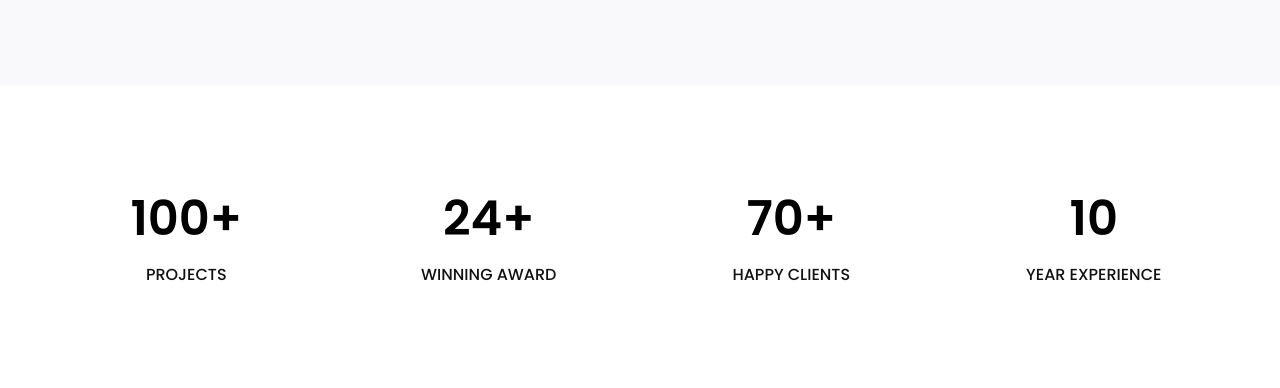
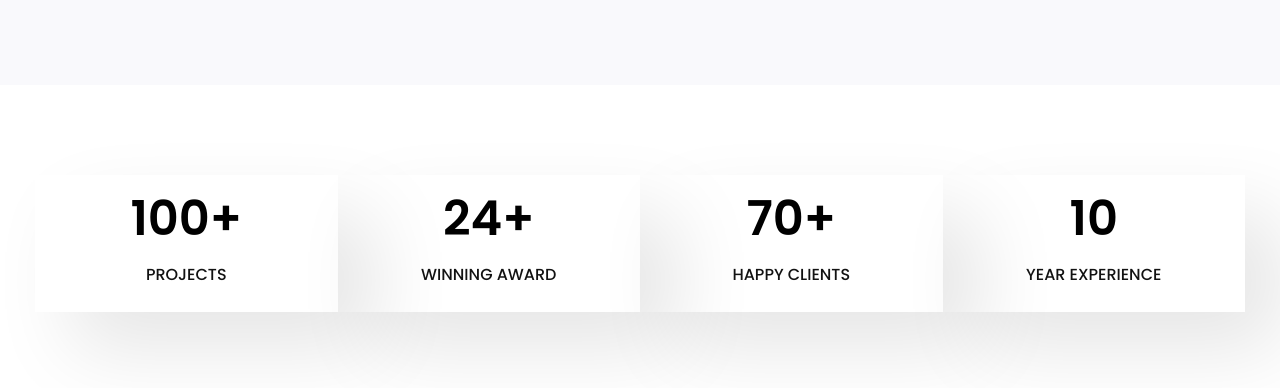
Before and after one commit to gs-shipon/CLASS-8-HOMEWORK, a plain HTML site: page index.html in a window 1280 px wide. Shown: the part 660-1048 px from the top of the page. Drawn offline with Linux system fonts and the light colour scheme.

Commit message:
box-shadow added

```diff
--- a/css/style.css
+++ b/css/style.css
@@ -125,6 +125,7 @@
     padding: 25px;
     text-align: center;
     text-transform: uppercase;
+    box-shadow: 37px 37px 80px 0px rgba(0, 0, 0, 0.1);
 }
 .counterItem h3{
     font-size: 48px;
```
